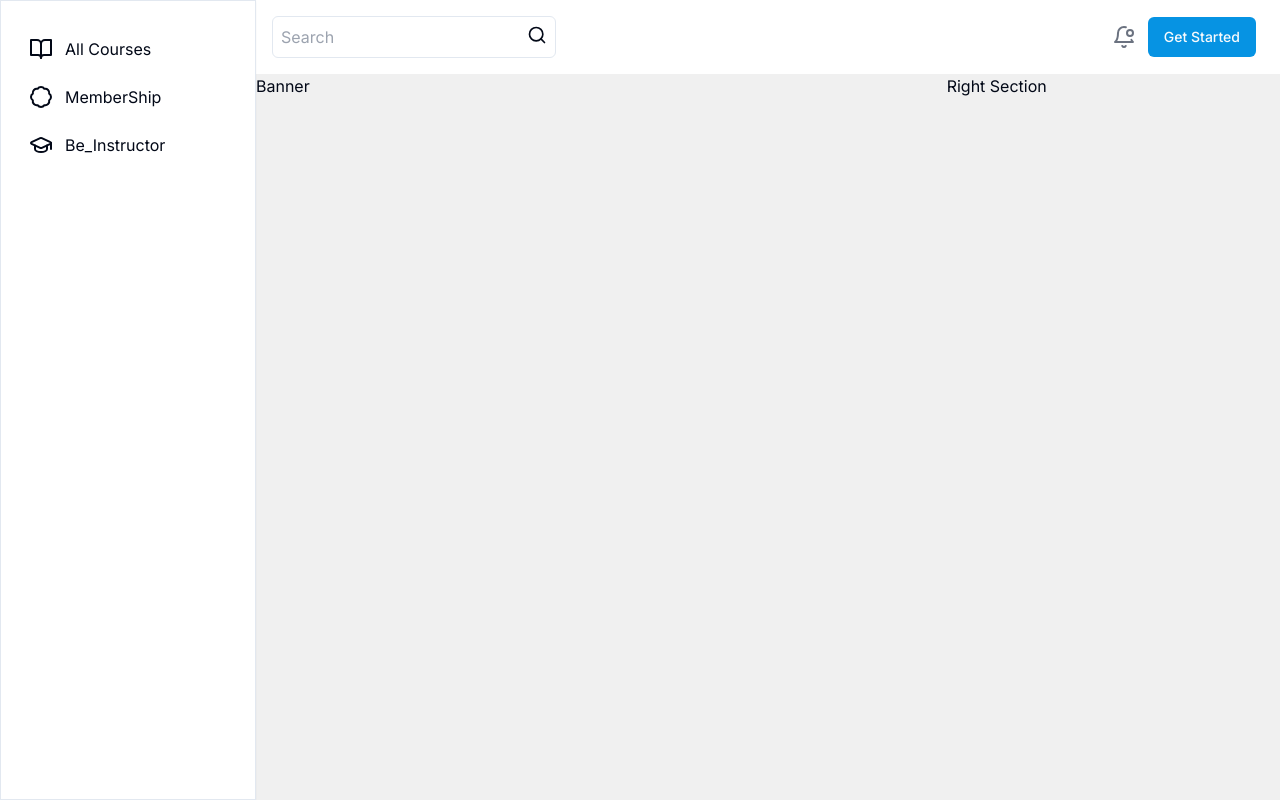
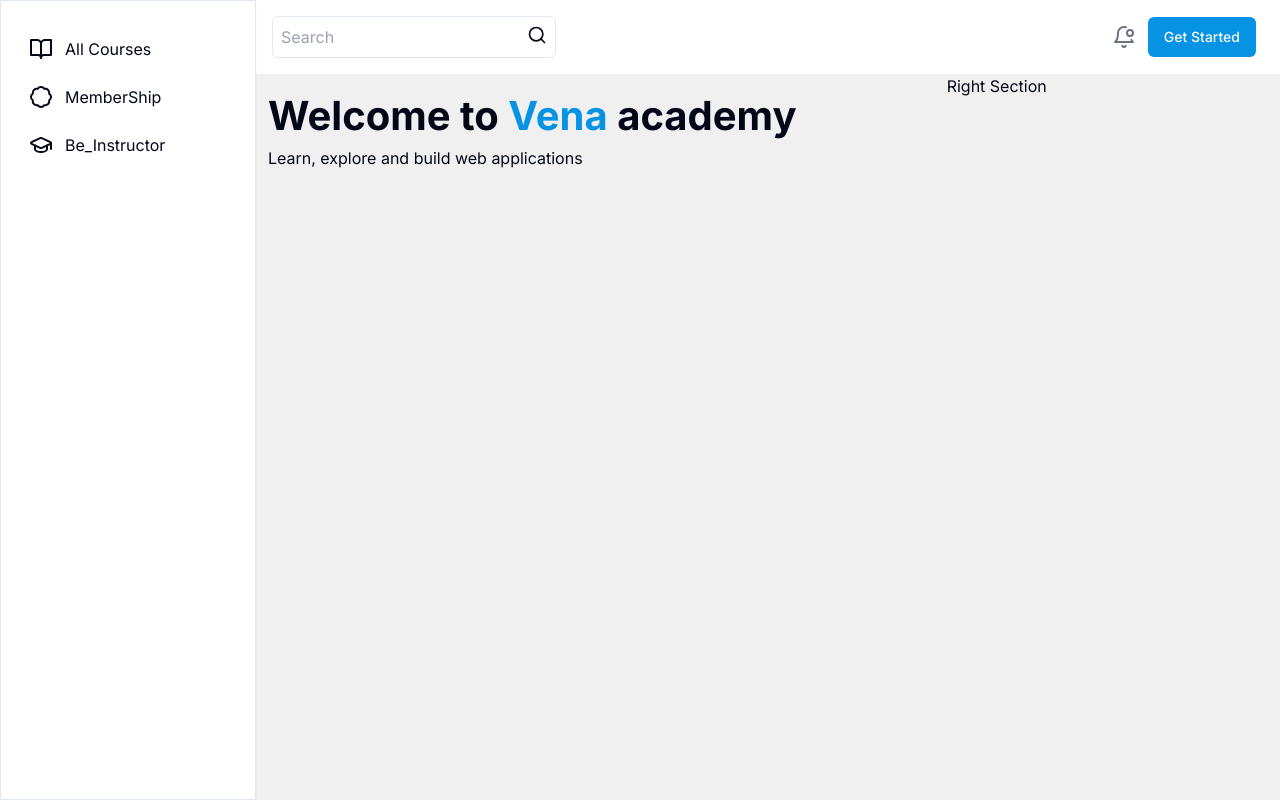
Before and after one commit to nevine1/Nextjs-Graphql-newProject, a Next.js app: page /courses in a window 1280 px wide. Built offline with nearby package versions, Linux system fonts and the light colour scheme.

Commit message:
changes 2 on Apr 10

```diff
--- a/src/app/(router)/_components/WelcomeBanner.tsx
+++ b/src/app/(router)/_components/WelcomeBanner.tsx
@@ -6,8 +6,12 @@ interface Props {
 
 export const WelcomeBanner = (props: Props) => {
     return (
-        <div>
-           <h1 className="text-[40px]">Hello Banner</h1>
+        <div className="p-3">
+           <h1 className="font-bold text-[40px]">Welcome to
+                <span className="text-primary"> Vena</span> academy
+           </h1>
+           <h1 className="sm:text-[16px] text-[18px] text-grey-600">Learn, explore and build web applications</h1>
+
         </div>
     )
 }
--- a/src/app/(router)/courses/page.tsx
+++ b/src/app/(router)/courses/page.tsx
@@ -2,7 +2,9 @@ import { WelcomeBanner } from "../_components/WelcomeBanner"
 export default function page () {
     return(
         <div className=" grid grid-cols-1 md:grid-cols-3 gap-3">
-            <div className="col-span-2">Banner</div>
+            <div className="col-span-2">
+                <WelcomeBanner/>
+            </div>
             <div>Right Section </div>
 
 
```
